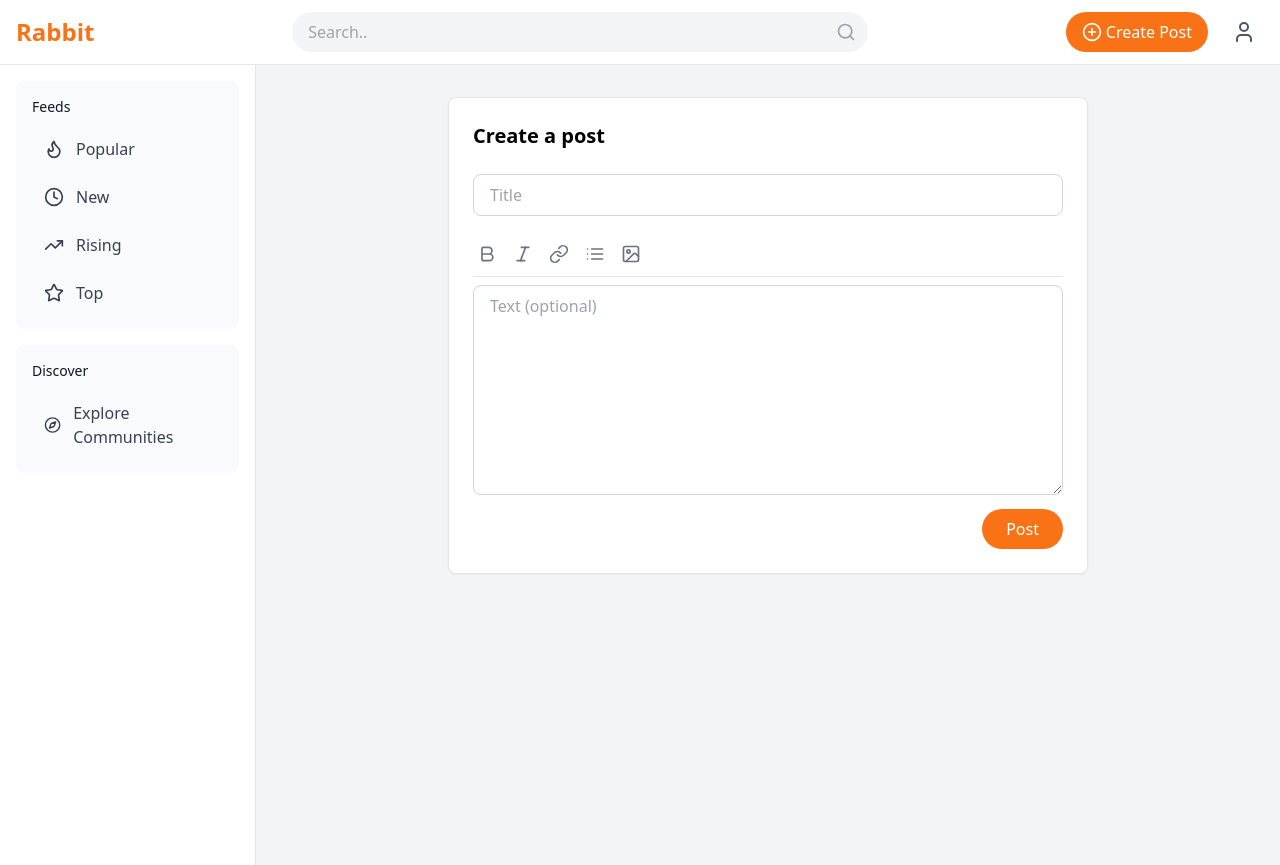
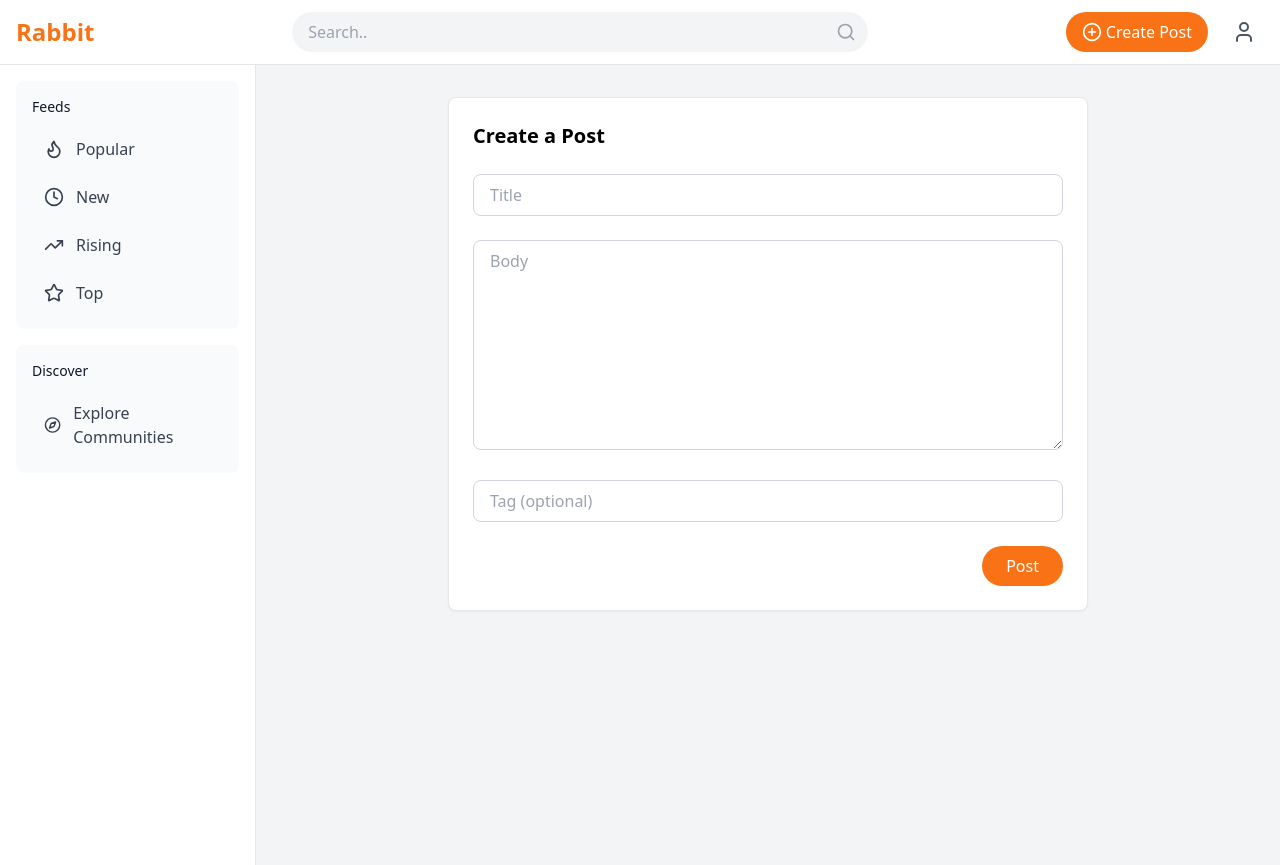
Before and after one commit to RikvanBilsen/Rabbit, a React (Vite) app: page /create-post in a window 1280 px wide. Built offline with nearby package versions, Linux system fonts and the light colour scheme.

Commit message:
CreatePost works again

```diff
--- a/src/Pages/CreatePost.jsx
+++ b/src/Pages/CreatePost.jsx
@@ -1,21 +1,36 @@
 // eslint-disable-next-line no-unused-vars
-import React, { useState } from 'react';
+import React, { useState, useEffect } from 'react';
 import { useNavigate } from 'react-router-dom';
-import { Image, Link, Bold, Italic, List } from 'lucide-react';
+import Cookies from 'js-cookie';
 
 const CreatePost = () => {
   const [title, setTitle] = useState('');
   const [body, setBody] = useState('');
+  const [tag, setTag] = useState('');
   const navigate = useNavigate();
+  const [loggedInUser, setLoggedInUser] = useState(null);
+  const [errorMessage, setErrorMessage] = useState('');
+
+  useEffect(() => {
+    const storedUser = Cookies.get('loggedInUser');
+    if (storedUser) {
+      setLoggedInUser(JSON.parse(storedUser));
+    }
+  }, []);
 
   const handleSubmit = async (e) => {
     e.preventDefault();
 
+    if (!loggedInUser) {
+      setErrorMessage('You must be logged in to create a post');
+      return;
+    }
+
     const newPost = {
       title,
       body,
-      publishDate: new Date(),
-      lastEdited: new Date()
+      userId: loggedInUser.userId,
+      tag: tag || null,
     };
 
     try {
@@ -30,17 +45,23 @@ const CreatePost = () => {
       if (response.ok) {
         navigate('/');
       } else {
-        throw new Error('Failed to create post');
+        const errorData = await response.json();
+        setErrorMessage(errorData.message || 'Failed to create post');
       }
     } catch (error) {
       console.error('Error creating post:', error);
+      setErrorMessage('An error occurred while creating the post.');
     }
   };
 
   return (
     <div className="max-w-2xl mx-auto py-8 px-4">
       <div className="bg-white rounded-lg shadow-sm border border-gray-200 p-6">
-          <h1 className="text-xl font-semibold mb-6">Create a post</h1>
+        <h1 className="text-xl font-semibold mb-6">Create a Post</h1>
+
+        {errorMessage && (
+          <div className="mb-4 text-red-500 text-sm">{errorMessage}</div>
+        )}
 
         <form onSubmit={handleSubmit}>
           <div className="mb-6">
@@ -54,31 +75,24 @@ const CreatePost = () => {
             />
           </div>
 
-            <div className="mb-2">
-              <div className="flex items-center space-x-2 mb-2 border-b border-gray-200 pb-2">
-                <button type="button" className="p-1 hover:bg-gray-100 rounded">
-                  <Bold className="w-5 h-5 text-gray-500" />
-                </button>
-                <button type="button" className="p-1 hover:bg-gray-100 rounded">
-                  <Italic className="w-5 h-5 text-gray-500" />
-                </button>
-                <button type="button" className="p-1 hover:bg-gray-100 rounded">
-                  <Link className="w-5 h-5 text-gray-500" />
-                </button>
-                <button type="button" className="p-1 hover:bg-gray-100 rounded">
-                  <List className="w-5 h-5 text-gray-500" />
-                </button>
-                <button type="button" className="p-1 hover:bg-gray-100 rounded">
-                  <Image className="w-5 h-5 text-gray-500" />
-                </button>
-              </div>
-
+          <div className="mb-6">
             <textarea
-                  placeholder="Text (optional)"
+              placeholder="Body"
               value={body}
               onChange={(e) => setBody(e.target.value)}
               className="w-full px-4 py-2 border border-gray-300 rounded-lg focus:outline-none focus:ring-2 focus:ring-orange-500"
               rows={8}
+              required
+            />
+          </div>
+
+          <div className="mb-6">
+            <input
+              type="text"
+              placeholder="Tag (optional)"
+              value={tag}
+              onChange={(e) => setTag(e.target.value)}
+              className="w-full px-4 py-2 border border-gray-300 rounded-lg focus:outline-none focus:ring-2 focus:ring-orange-500"
             />
           </div>
 
--- a/src/Pages/LoginPage.jsx
+++ b/src/Pages/LoginPage.jsx
@@ -58,7 +58,7 @@ const LoginAccount = () => {
 
     const handleLogout = () => {
         setLoggedInUser(null);
-        Cookies.remove('loggedInUser'); // Remove the entire loggedInUser object from the cookie
+        Cookies.remove('loggedInUser');
     };
 
     return (
--- a/src/Pages/PostDetails.jsx
+++ b/src/Pages/PostDetails.jsx
@@ -46,7 +46,7 @@ const PostDetails = () => {
 
       if (response.ok) {
         setNewComment('');
-        mutateComments();  // Re-fetch the comments after submitting
+        mutateComments();
       } else if (response.status === 401) {
         navigate('/login');
       }
```
Lines whose indentation alone changed are shown as unchanged.
